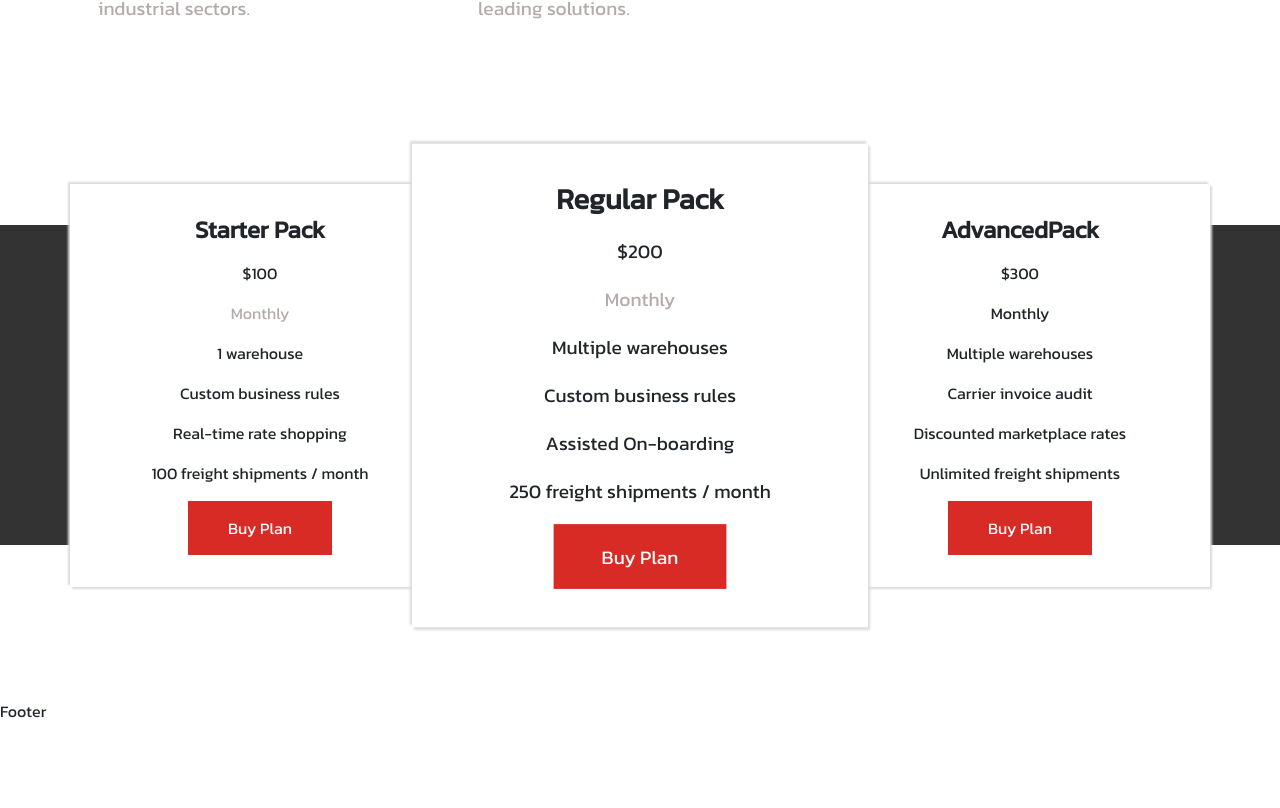
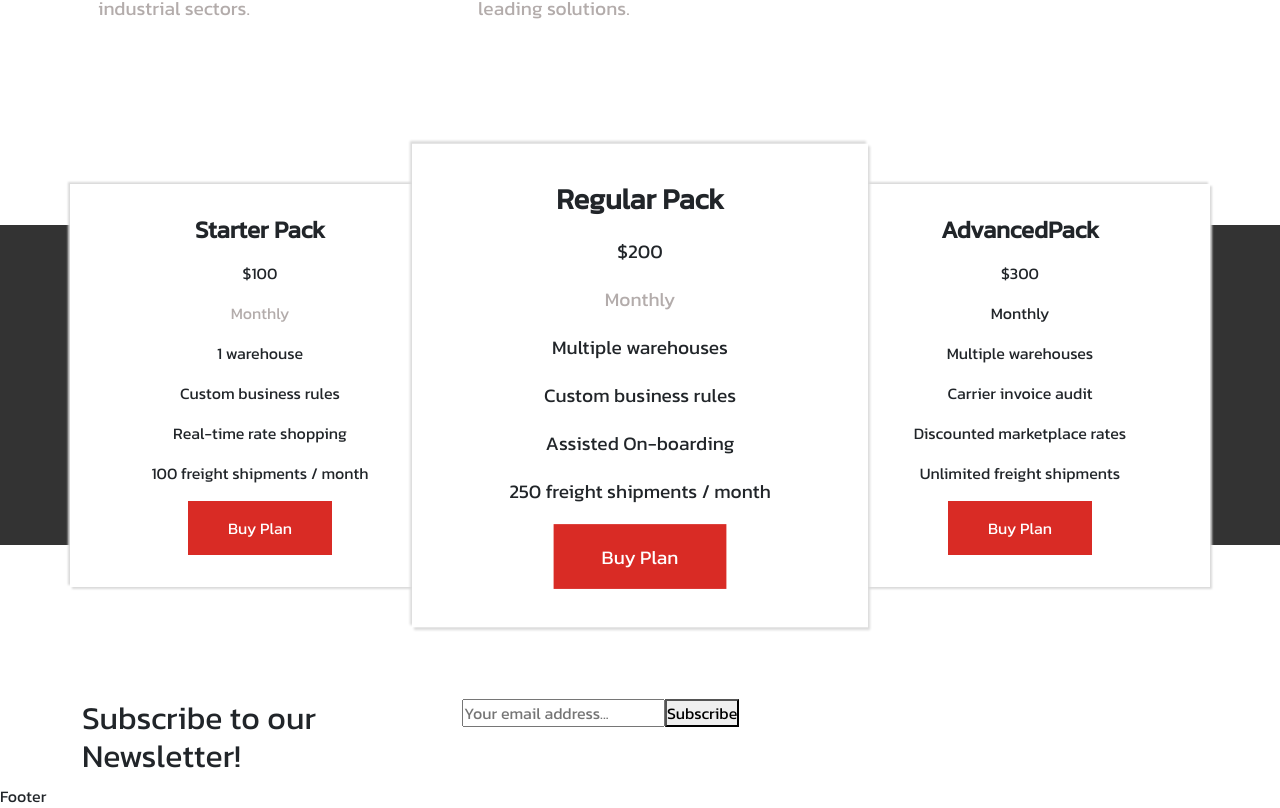
Before and after one commit to Slowinskip/speedex-transport-webside, a React (Create React App) app: page / in a window 1280 px wide. Shown: the part 3602-4410 px from the top of the page. Before the commit the page ends 4325 px from the top, so only its background shows below. Built offline with nearby package versions, Linux system fonts and the light colour scheme.

Commit message:
Add SubscribeComponent component and html code

```diff
--- /dev/null
+++ b/src/components/features/SubscribeComponent/SubscribeComponent.js
@@ -0,0 +1,25 @@
+import React from "react";
+import styles from "./SubscribeComponent.module.scss";
+import { Col, Container, Row } from "react-bootstrap";
+const SubscribeComponent = () => {
+  return (
+    <div className={styles.subBackground}>
+      <Container>
+        <Row className={styles.row}>
+          <Col xs={10} md={5} lg={4} className={styles.subText}>
+            <h2>Subscribe to our Newsletter!</h2>
+          </Col>{" "}
+          <Col xs={10} md={5} lg={5} className={styles.subInput}>
+            <input
+              placeholder="Your email address..."
+              className={styles.subInput}
+            />
+            <button className={styles.subBtn}>Subscribe</button>
+          </Col>
+        </Row>
+      </Container>
+    </div>
+  );
+};
+
+export default SubscribeComponent;
--- /dev/null
+++ b/src/components/features/SubscribeComponent/SubscribeComponent.module.scss
@@ -0,0 +1,2 @@
+@import "../../../styles/settings.scss";
+@import "../../../styles/global.scss";
--- a/src/components/layout/Home/Home.js
+++ b/src/components/layout/Home/Home.js
@@ -4,6 +4,7 @@ import QuestionForm from "../../features/QuestionForm/QuestionForm";
 import Widget from "../../views/Widget/Widget";
 import Accomplishments from "../../views/Accomplishments/Accomplishments";
 import Pack from "../../features/Pack/Pack";
+import SubscribeComponent from "../../features/SubscribeComponent/SubscribeComponent";
 const Home = () => {
   return (
     <div>
@@ -12,6 +13,7 @@ const Home = () => {
       <Widget />
       <Accomplishments />
       <Pack />
+      <SubscribeComponent />
     </div>
   );
 };
```
